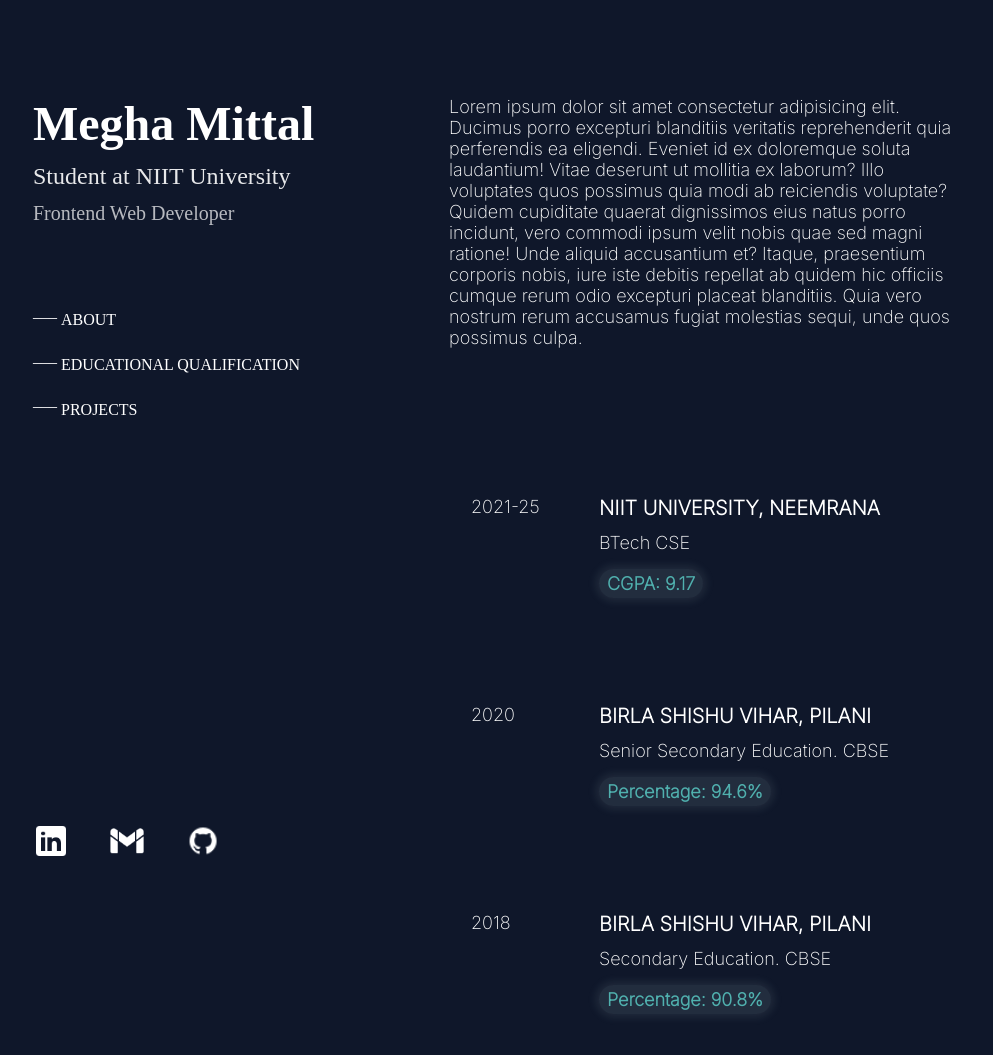
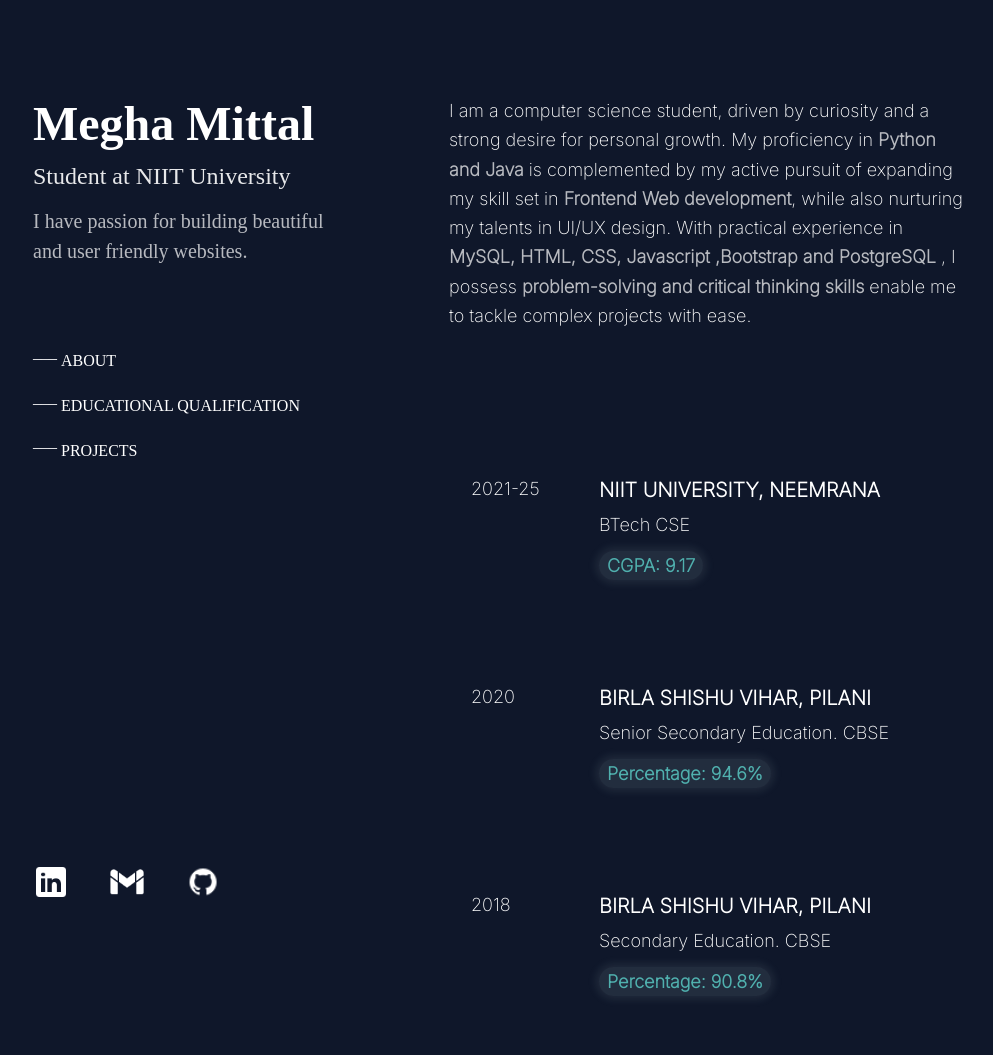
Before and after one commit to Megha211/Portfolio, a plain HTML site: page files/portfolio.html in a window 1280 px wide. Shown: the top 1055 px of the page, without its empty margins (255-1248 px from the left). Drawn offline with Linux system fonts and the light colour scheme.

Commit message:
Minor changes in main page

```diff
--- a/files/portfolio.css
+++ b/files/portfolio.css
@@ -27,7 +27,10 @@ body{
 
     opacity: 0.7;
     font-size: 1.25rem;
-    margin-top: 12px;
+    margin-top: 1rem;
+    line-height: 1.5;
+    max-width: 20rem;
+
 }
 .nav{
     color: aliceblue;
@@ -111,6 +114,14 @@ ul li a:hover{
     font-weight: 500;
 }
 
+#About p{
+    line-height: 1.625;
+}
+
+#About strong{
+    opacity: 0.7;
+}
+
 
 
 
@@ -150,8 +161,6 @@ ul li a:hover{
     margin-bottom: 1.25rem;
 }
 .b1:hover  {
-     /* From https://css.glass */
-/* From https://css.glass */
 background: rgba(222, 222, 231, 0.13);
 border-radius: 16px;
 box-shadow: 0 4px 30px rgba(0, 0, 0, 0.1);
--- a/files/portfolio.html
+++ b/files/portfolio.html
@@ -15,7 +15,7 @@
             <div class="header">
             <h1 class="name">Megha Mittal</h1>
             <h2 class="identity">Student at NIIT University</h2>
-            <p class="profession">Frontend Web Developer</p>
+            <p class="profession">I have passion for building beautiful and user friendly websites.</p>
             </div>
 
             <div class="nav">
@@ -34,9 +34,7 @@
         </div>
         <div class="right">
             <div id="About">
-                <p>Lorem ipsum dolor sit amet consectetur adipisicing elit. Ducimus porro excepturi blanditiis veritatis reprehenderit quia perferendis ea eligendi. Eveniet id ex doloremque soluta laudantium! Vitae deserunt ut mollitia ex laborum?
-                Illo voluptates quos possimus quia modi ab reiciendis voluptate? Quidem cupiditate quaerat dignissimos eius natus porro incidunt, vero commodi ipsum velit nobis quae sed magni ratione! Unde aliquid accusantium et?
-                Itaque, praesentium corporis nobis, iure iste debitis repellat ab quidem hic officiis cumque rerum odio excepturi placeat blanditiis. Quia vero nostrum rerum accusamus fugiat molestias sequi, unde quos possimus culpa.</p>
+                <p> I am a computer science student, driven by curiosity and a strong desire for personal growth. My proficiency in <strong> Python and Java</strong> is complemented by my active pursuit of expanding my skill set in <strong> Frontend Web development</strong>, while also nurturing my talents in UI/UX design. With practical experience in <strong> MySQL, HTML, CSS, Javascript ,Bootstrap and PostgreSQL </strong>, I possess <strong> problem-solving and critical thinking skills </strong> enable me to tackle complex projects with ease.</p>
             </div>
 
         <div id="Education">
```
